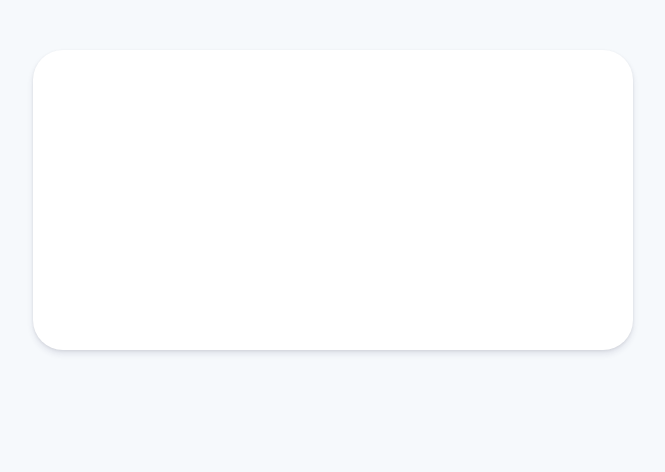
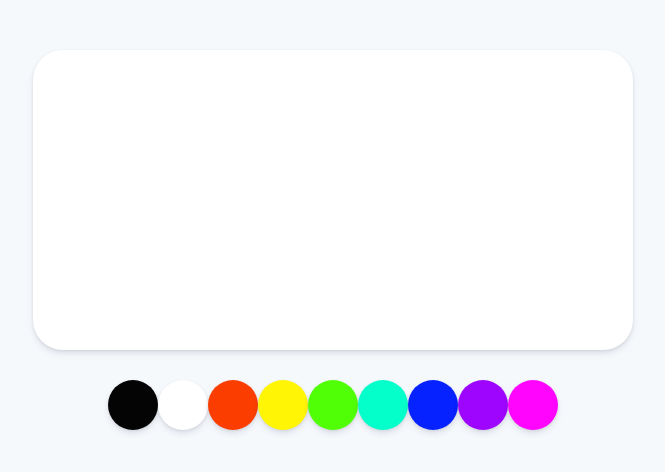
Before and after one commit to Go-Greeen/paintjs, a plain HTML site: page index.html in a window 1280 px wide. Shown: the whole page, without its empty margins (307-972 px from the left). Drawn offline with Linux system fonts and the light colour scheme.

Commit message:
colors are added

```diff
--- a/index.html
+++ b/index.html
@@ -9,6 +9,19 @@
      </head>
      <body>
          <canvas id="jsCanvas" class="canvas"></canvas>
-         <script sec="app.js"></script>
+         <div class="controls">
+            <div class="controls_colors" id="jsColors">
+                <div class="controls_color" style="background-color:#040404"></div>
+                <div class="controls_color" style="background-color:white"></div>
+                <div class="controls_color" style="background-color:#FB3E00"></div>
+                <div class="controls_color" style="background-color:#FFF505"></div>
+                <div class="controls_color" style="background-color:#50FF05"></div>
+                <div class="controls_color" style="background-color:#05FFCB"></div>
+                <div class="controls_color" style="background-color:#0522FF"></div>
+                <div class="controls_color" style="background-color:#9E05FF"></div>
+                <div class="controls_color" style="background-color:#FF05FD"></div>
+            </div>
+        </div>
+         <script src="app.js"></script>
      </body>
 </html>
--- a/styles.css
+++ b/styles.css
@@ -15,3 +15,21 @@ body{
     border-radius: 30px;
     box-shadow: 0 4px 6px rgba(50, 50, 93, 0.11), 0 1px 3px rgba(0, 0, 0, 0.08);
 }
+
+.controls {
+    margin-top: 30px;
+}
+
+.controls .controls_colors {
+    display: flex;
+}
+
+
+
+.controls_colors .controls_color {
+    width: 50px;
+    height: 50px;
+    border-radius: 25px;
+    cursor: pointer;
+    box-shadow: 0 4px 6px rgba(50, 50, 93, 0.11), 0 1px 3px rgba(0, 0, 0, 0.08);
+}
```
